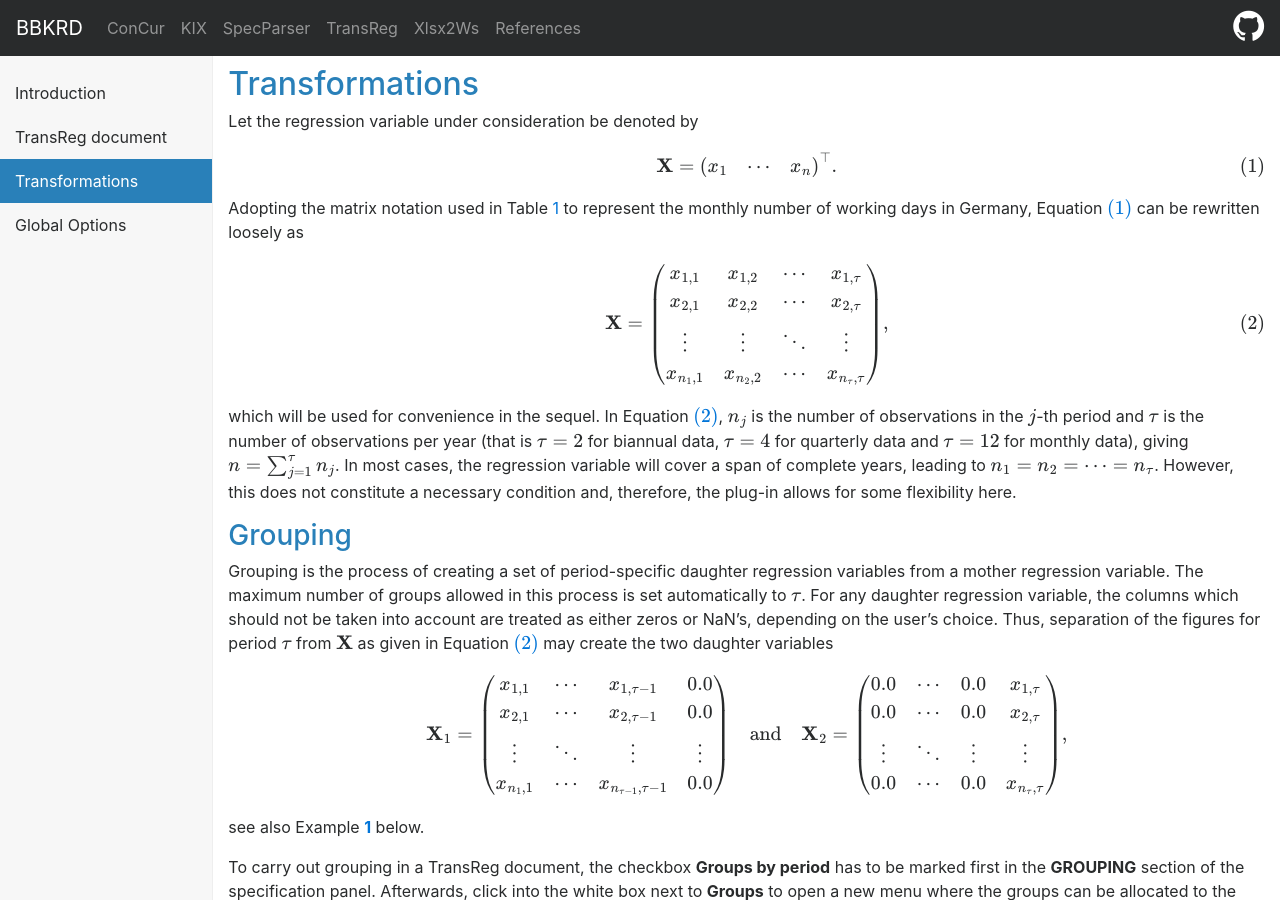
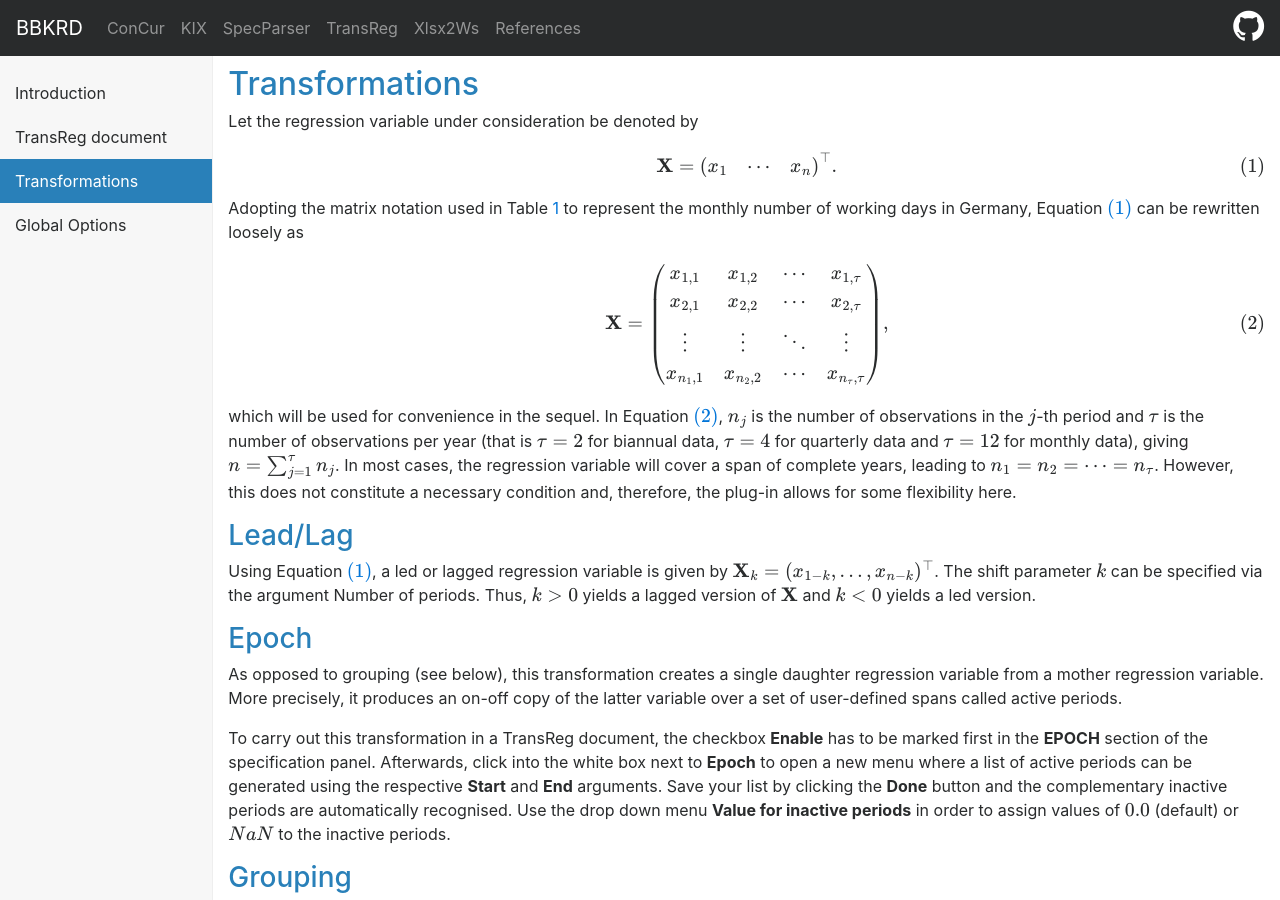
Before and after one commit to bbkrd/bbkrd.github.io, a Jekyll site: the page built from pages/transreg/transformations.md, in a window 1280 px wide and 900 px high. Built offline with Jekyll 4.4.1, drawn with Linux system fonts in a browser that asks for light colours; nearby versions of some CDN libraries; formulas are drawn with MathJax 3; some of the changed text lies outside the part shown.

Commit message:
Additions to Transreg
Added Lead/Lag
Added Epoch
Added Extending to Centring/Calculations

```diff
--- a/pages/transreg/transformations.md
+++ b/pages/transreg/transformations.md
@@ -19,6 +19,14 @@ Adopting the matrix notation used in Table [1](./index#table1) to represent the
 \end{equation}
 
 which will be used for convenience in the sequel. In Equation \eqref{eq:MatNot}, $n_j$ is the number of observations in the $j$-th period and $\tau$ is the number of observations per year (that is $\tau = 2$ for biannual data, $\tau = 4$ for quarterly data and $\tau = 12$ for monthly data), giving $n = \sum_{j = 1}^\tau n_j$. In most cases, the regression variable will cover a span of complete years, leading to $n_1 = n_2 = \cdots = n_\tau$. However, this does not constitute a necessary condition and, therefore, the plug-in allows for some flexibility here.
+
+### Lead/Lag
+Using Equation \eqref{eq:VecNot}, a led or lagged regression variable is given by $\mathbf{X}\_k = (x\_{1-k}, …, x\_{n-k})^\top$. The shift parameter $k$ can be specified via the argument Number of periods. Thus, $k > 0$ yields a lagged version of $\mathbf{X}$ and $k < 0$ yields a led version.
+
+### Epoch
+As opposed to grouping (see below), this transformation creates a single daughter regression variable from a mother regression variable. More precisely, it produces an on-off copy of the latter variable over a set of user-defined spans called active periods.
+
+To carry out this transformation in a TransReg document, the checkbox **Enable** has to be marked first in the **EPOCH** section of the specification panel. Afterwards, click into the white box next to **Epoch** to open a new menu where a list of active periods can be generated using the respective **Start** and **End** arguments. Save your list by clicking the **Done** button and the complementary inactive periods are automatically recognised. Use the drop down menu **Value for inactive periods** in order to assign values of $0.0$ (default) or $NaN$ to the inactive periods.
 
 ### Grouping
 
@@ -183,7 +191,7 @@ see also Example [2](#WorkDaysCenGl) below. Similarly, the transformed variable
 
 see also Example [3](#WorkDaysCenPS) below. For any grouped regression variable, these transformations are carried out only in the "active" periods and the NaN's, if introduced in the "inactive" periods, are replaced with zeros, see Example [4](#WorkDaysGrCenPS) below. Note that the latter replacement is also applied to missing values in both original and grouped regression variables.
 
-To carry out centring in a TransReg document, go to the **CENTRING** section of the specification panel and use the drop down menu **Sample mean** in order to specify the type of sample mean. The implemented options are summarised in Table [2](#table2). In case of centring around a global sample mean or period-specific sample means, the span used for calculating the selected sample mean can be further specified. To this end, click on **Calculation span**, use the drop down menu **Type** to select a span category and, if necessary, provide the requested information. The implemented span categories are summarised in Table [3](#table3). Eventually, confirm your choice by clicking on **Calculate** in the bottom line of the specification panel and the centred regression variable appears in the data panel under the following default name:
+To carry out centring in a TransReg document, go to the **CENTRING** section of the specification panel and use the drop down menu **Sample mean** in order to specify the type of sample mean. The implemented options are summarised in Table [2](#table2). In case of centring around a global sample mean or period-specific sample means, the span used for calculating the selected sample mean can be further specified. To this end, click on **Calculation span**, use the drop down menu **Type** to select a span category and, if necessary, provide the requested information. The implemented span categories are summarised in Table [3](#table3). In addition, the argument **Extending** can be used to specify the number of periods (positive value) or the number of years (negative value) by which the centred regression value should be extended with zeros. Eventually, confirm your choice by clicking on **Calculate** in the bottom line of the specification panel and the centred regression variable appears in the data panel under the following default name:
 
 $$
 MyRegVar \rhd  Centred.
```
